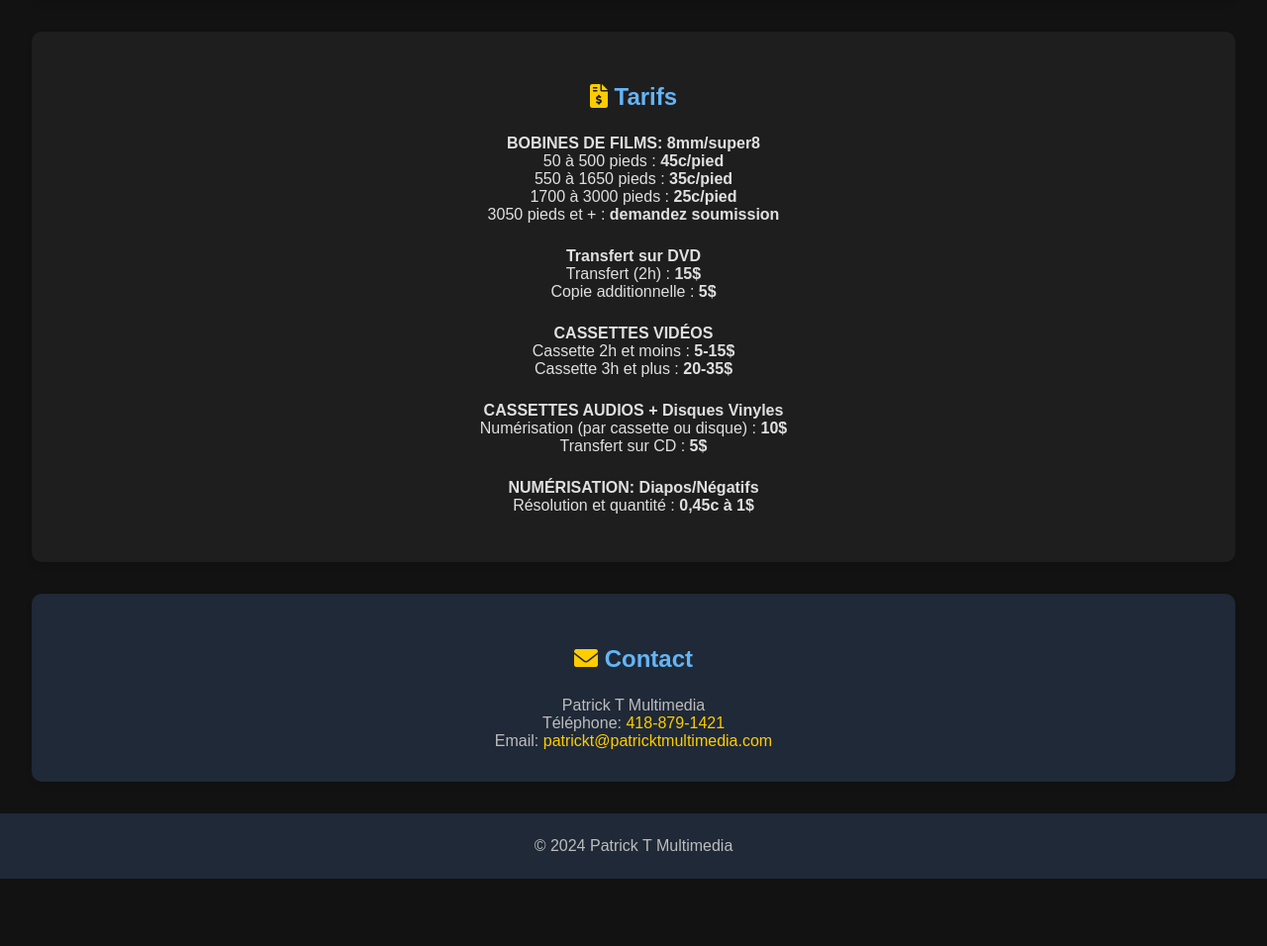
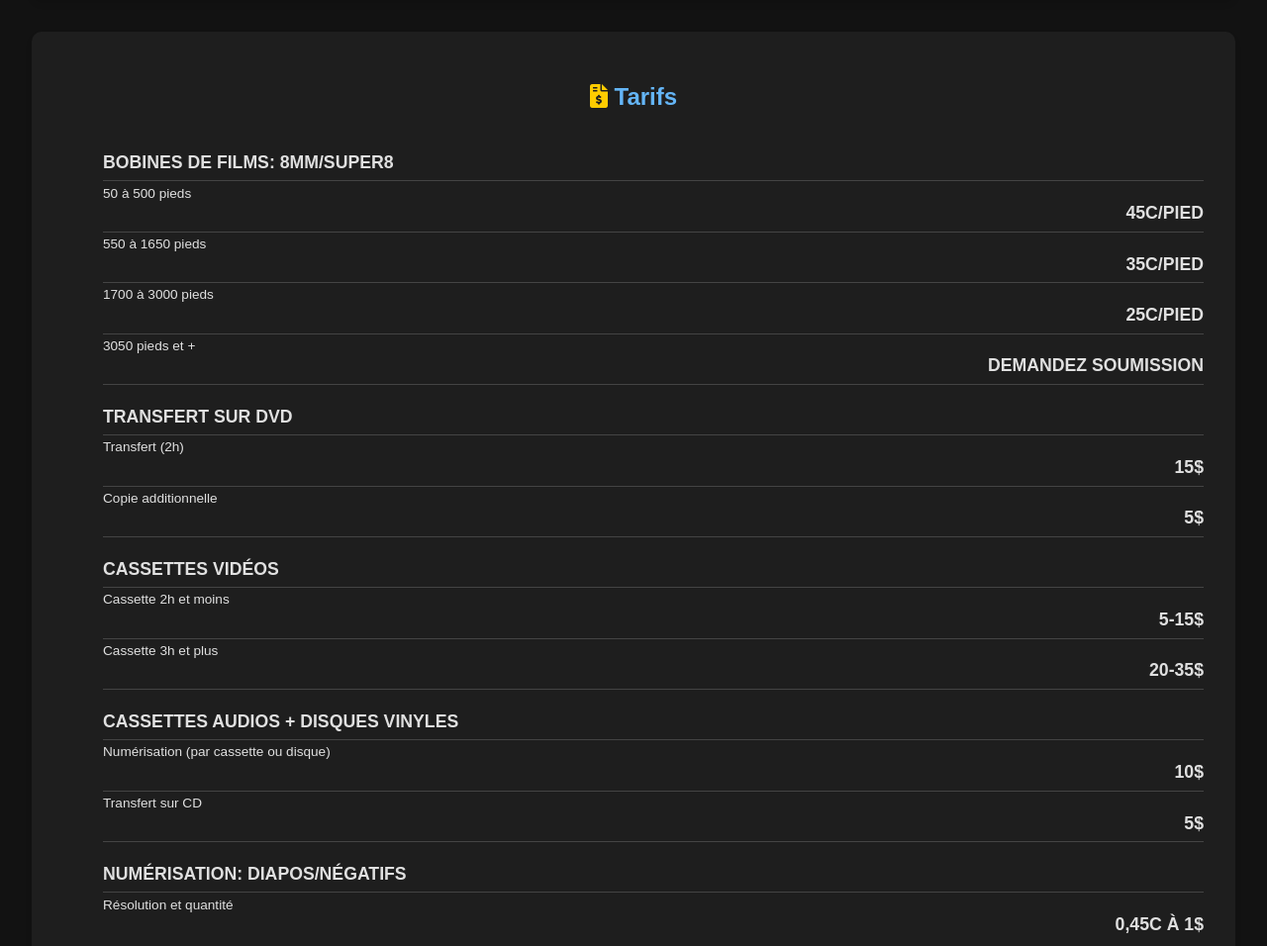
Before and after one commit to Thelionus/my-website2, a plain HTML site: page index.html in a window 1280 px wide. Shown: the part 1260-2216 px from the top of the page at 99% size. Before the commit the page ends 2148 px from the top, so only its background shows below. Drawn offline with Linux system fonts and the light colour scheme.

Commit message:
Update index.html

```diff
--- a/index.html
+++ b/index.html
@@ -195,6 +195,36 @@
             color: #64b5f6;
             font-size: 1em;
         }
+
+        /* Pricing section - Subsection titles */
+        .price-list strong {
+            font-size: 1.3em;
+            color: #64b5f6;  /* Blue for subsection titles */
+            text-transform: uppercase; /* Make subsection titles uppercase */
+            margin-top: 1em;
+            margin-bottom: 0.2em;
+            display: block;
+        }
+
+        /* Prices Styling - Compact Version with Separators */
+        .price-list li {
+            list-style: none;
+            display: flex;
+            justify-content: space-between;
+            padding: 0.3em 0; /* Compact padding */
+            font-size: 0.85em; /* Compact font size */
+        }
+
+        /* Separator only between prices, not section titles */
+        .price-list li:not(:last-child) {
+            border-bottom: 1px solid #444; /* Separator line between prices */
+        }
+
+        .price-list li strong {
+            color: #e0e0e0; /* Light grey for prices */
+            font-weight: bold;
+        }
+
     </style>
 </head>
 
@@ -259,23 +289,23 @@
         <section id="tarifs" class="section">
             <h2><i class="fas fa-file-invoice-dollar"></i> Tarifs</h2>
             <div class="price-list">
-                <ul style="list-style-type: none; padding: 0;">
-                    <li style="margin-top: 1.5em;"><strong>BOBINES DE FILMS: 8mm/super8</strong></li>
-                    <li>50 à 500 pieds : <strong>45c/pied</strong></li>
-                    <li>550 à 1650 pieds : <strong>35c/pied</strong></li>
-                    <li>1700 à 3000 pieds : <strong>25c/pied</strong></li>
-                    <li>3050 pieds et + : <strong>demandez soumission</strong></li>
-                    <li style="margin-top: 1.5em;"><strong>Transfert sur DVD</strong></li>
-                    <li>Transfert (2h) : <strong>15$</strong></li>
-                    <li>Copie additionnelle : <strong>5$</strong></li>
-                    <li style="margin-top: 1.5em;"><strong>CASSETTES VIDÉOS</strong></li>
-                    <li>Cassette 2h et moins : <strong>5-15$</strong></li>
-                    <li>Cassette 3h et plus : <strong>20-35$</strong></li>
-                    <li style="margin-top: 1.5em;"><strong>CASSETTES AUDIOS + Disques Vinyles</strong></li>
-                    <li>Numérisation (par cassette ou disque) : <strong>10$</strong></li>
-                    <li>Transfert sur CD : <strong>5$</strong></li>
-                    <li style="margin-top: 1.5em;"><strong>NUMÉRISATION: Diapos/Négatifs</strong></li>
-                    <li>Résolution et quantité : <strong>0,45c à 1$</strong></li>
+                <ul>
+                    <li><strong>BOBINES DE FILMS: 8MM/SUPER8</strong></li>
+                    <li>50 à 500 pieds <strong>45c/pied</strong></li>
+                    <li>550 à 1650 pieds <strong>35c/pied</strong></li>
+                    <li>1700 à 3000 pieds <strong>25c/pied</strong></li>
+                    <li>3050 pieds et + <strong>demandez soumission</strong></li>
+                    <li><strong>TRANSFERT SUR DVD</strong></li>
+                    <li>Transfert (2h) <strong>15$</strong></li>
+                    <li>Copie additionnelle <strong>5$</strong></li>
+                    <li><strong>CASSETTES VIDÉOS</strong></li>
+                    <li>Cassette 2h et moins <strong>5-15$</strong></li>
+                    <li>Cassette 3h et plus <strong>20-35$</strong></li>
+                    <li><strong>CASSETTES AUDIOS + DISQUES VINYLES</strong></li>
+                    <li>Numérisation (par cassette ou disque) <strong>10$</strong></li>
+                    <li>Transfert sur CD <strong>5$</strong></li>
+                    <li><strong>NUMÉRISATION: DIAPOS/NÉGATIFS</strong></li>
+                    <li>Résolution et quantité <strong>0,45c à 1$</strong></li>
                 </ul>
             </div>
         </section>
```
